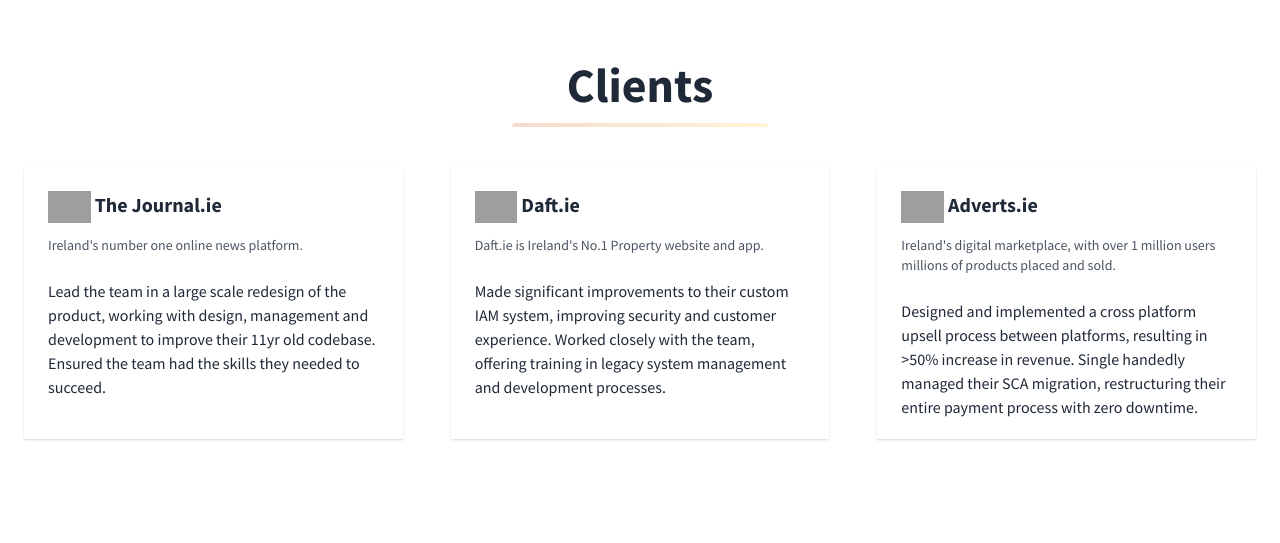
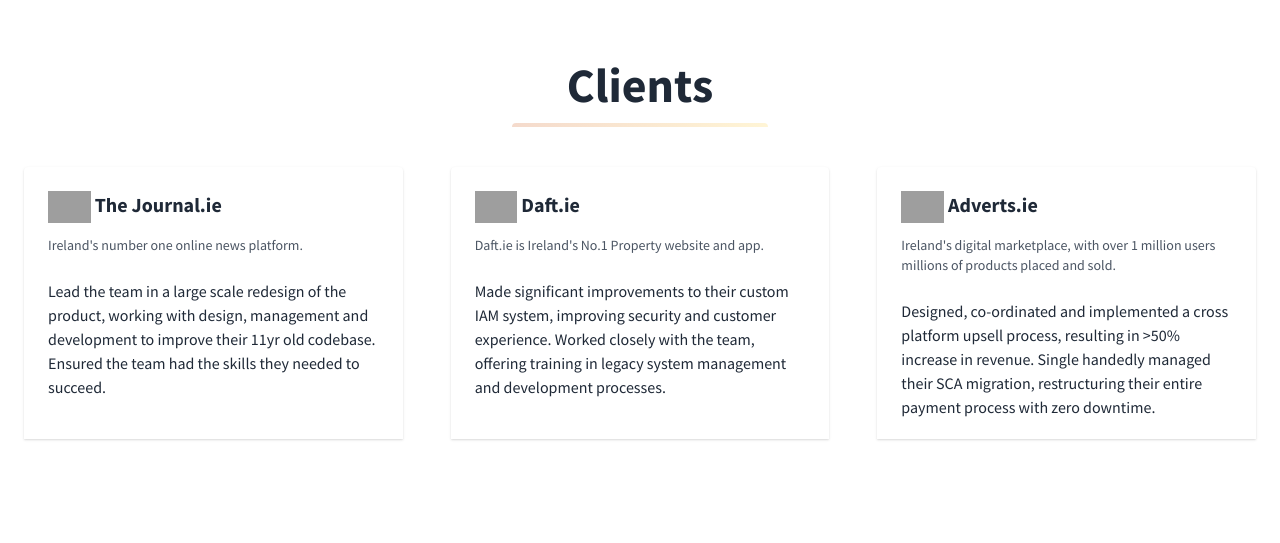
Before and after one commit to barryosull/barryosull.com-lfs, a PHP site: page /slim/views/home.php in a window 1280 px wide. Shown: the part 2281-2824 px from the top of the page. Run offline with PHP 8.4, Linux system fonts and the light colour scheme; grey boxes are pictures that could not be loaded.

Commit message:
Tweak language on adverts blurb so it reads better.

```diff
--- a/slim/views/home.php
+++ b/slim/views/home.php
@@ -236,7 +236,7 @@
                         Ireland's digital marketplace, with over 1 million users millions of products placed and sold.
                     </p>
                     <p class="text-gray-800 text-base pt-6 px-6 mb-5">
-                        Designed and implemented a cross platform upsell process between platforms, resulting in >50% increase in revenue. Single handedly managed their SCA migration, restructuring their entire payment process with zero downtime.
+                        Designed, co-ordinated and implemented a cross platform upsell process, resulting in >50% increase in revenue. Single handedly managed their SCA migration, restructuring their entire payment process with zero downtime.
                     </p>
                 </a>
             </div>
```
